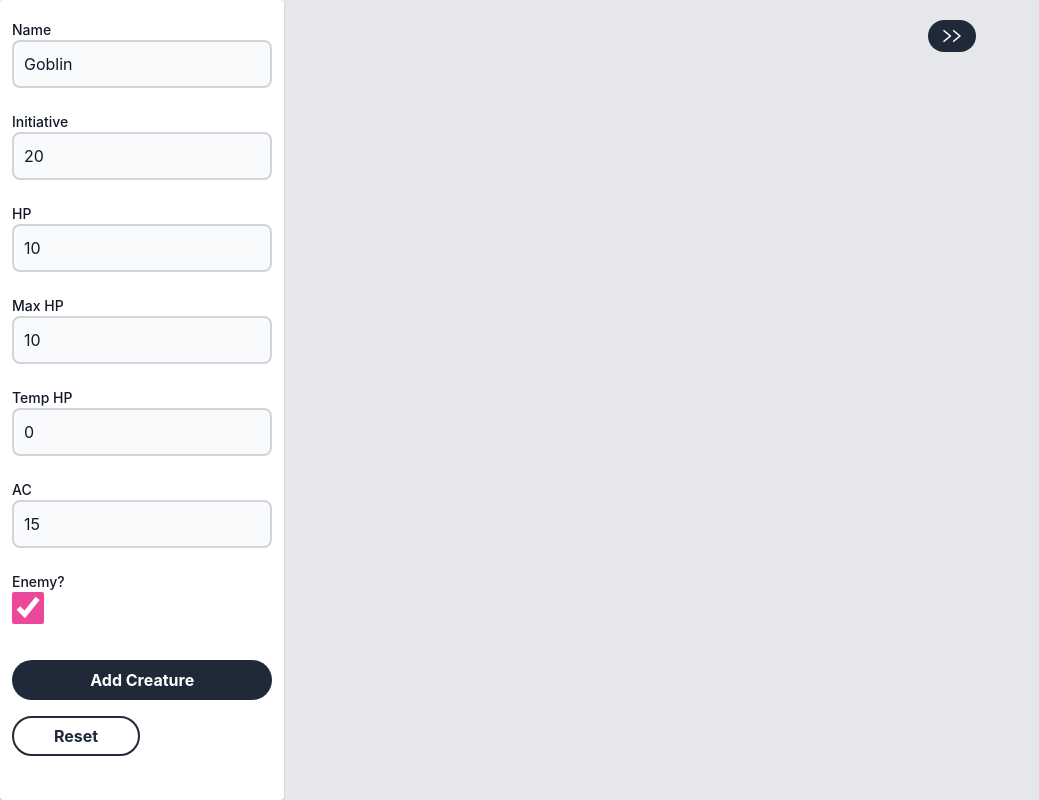
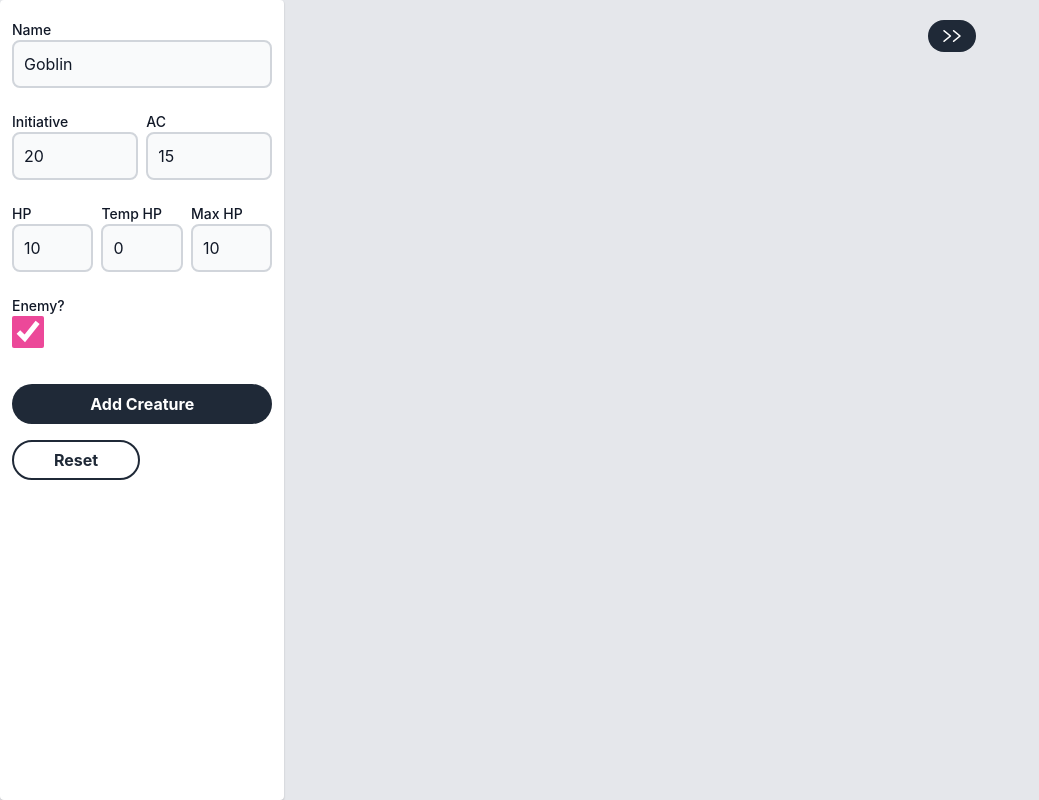
Before and after one commit to TheDunco/5e-combat-tracker, a React (Create React App) app: page / in a window 1280 px wide. Shown: the whole page, without its empty margins (0-1039 px from the left). Built offline with nearby package versions, Linux system fonts and the light colour scheme; what tailwind-heropatterns would draw is missing.

Commit message:
Some small improvements

```diff
--- a/src/App.tsx
+++ b/src/App.tsx
@@ -25,7 +25,11 @@ const App = () => {
           </button>
         </div>
         {initiative.map((creature, index) => (
-          <CreatureCard creature={creature} index={index} />
+          <CreatureCard
+            key={`${creature.name}${creature.initiative}${index}`}
+            creature={creature}
+            index={index}
+          />
         ))}
       </div>
       <div className="col-span-2 bg-hero-diagonal-lines-10">
--- a/src/Components/AddCreature.tsx
+++ b/src/Components/AddCreature.tsx
@@ -38,6 +38,7 @@ export const AddCreature = () => {
           label={'Name'}
           type="text"
         />
+        <span className="flex flex-row gap-2">
           <Input
             {...register('initiative', {
               required: 'Must provide initiative order',
@@ -45,15 +46,18 @@ export const AddCreature = () => {
             type="number"
             label={'Initiative'}
           />
+          <Input {...register('ac')} type="number" label={'AC'} />
+        </span>
+        <span className="flex flex-row gap-2">
           <Input {...register('hp')} label={'HP'} type="number" />
+          <Input {...register('tempHp')} type="number" label={'Temp HP'} />
           <Input {...register('maxHp')} type="number" label={'Max HP'} />
-        <Input {...register('tempHp')} type="number" label={'Temp HP'} />
-        <Input {...register('ac')} type="number" label={'AC'} />
+        </span>
         <Input
           {...register('enemy')}
           type="checkbox"
           label={'Enemy?'}
-          className="accent-pink-500 place-self-start flex size-8 rounded-full"
+          className="accent-pink-500 place-self-start flex size-8 rounded-full cursor-pointer"
         />
         <button
           type="submit"
--- a/src/Components/CreatureCard.tsx
+++ b/src/Components/CreatureCard.tsx
@@ -56,7 +56,6 @@ export const CreatureCard: React.FC<{ creature: Creature; index: number }> = ({
   return (
     <div className="@container">
       <div
-        key={`${creature.name}${creature.initiative}`}
         className={clsx(
           'bg-gray-100 hover:bg-hero-texture-30 rounded-lg px-3 py-4 drop-shadow-md flex flex-col gap-1',
           {
--- a/src/Components/Input.tsx
+++ b/src/Components/Input.tsx
@@ -10,7 +10,7 @@ export const Input = React.forwardRef(
       <div className="flex flex-col text-left">
         <label
           htmlFor={label}
-          className="block mt-2 text-sm font-medium text-gray-900"
+          className="block mt-2 text-sm font-medium text-gray-900 cursor-pointer"
         >
           {label}
         </label>
```
Lines whose indentation alone changed are shown as unchanged.
